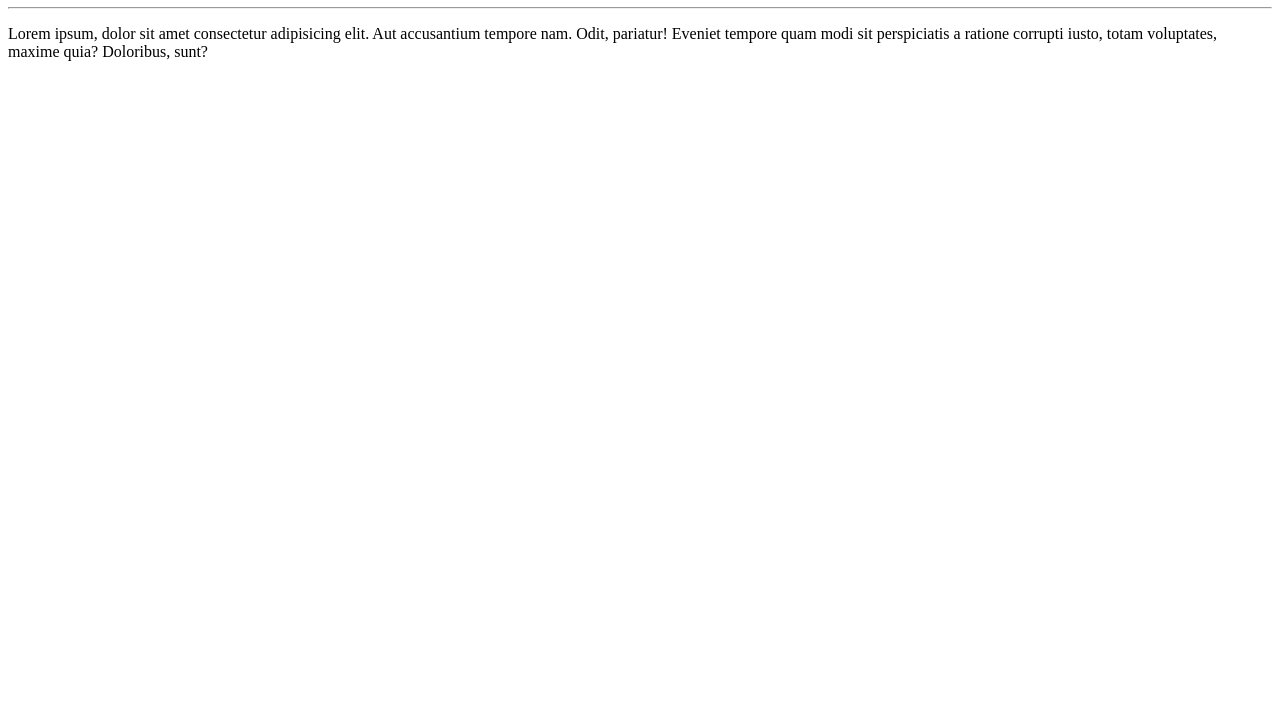
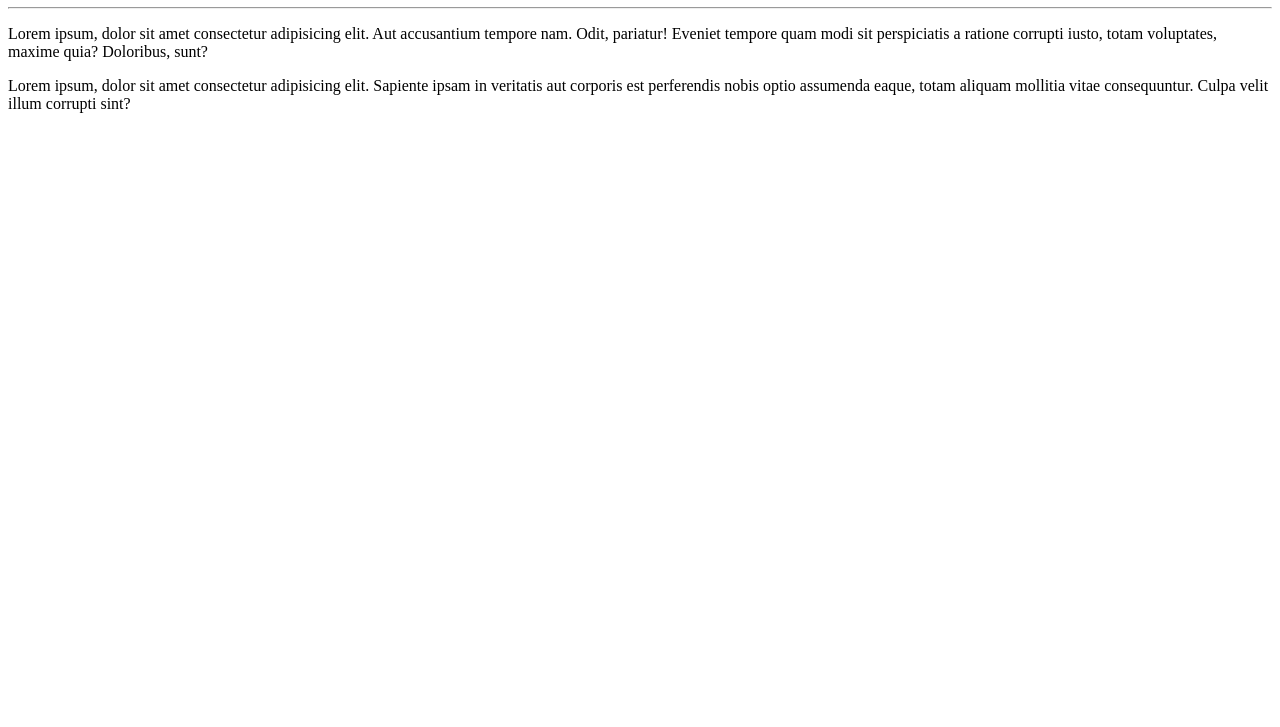
Before and after one commit to Henryvini399/Ola-Mundo, a plain HTML site: page Site-exemplo/index.html in a window 1280 px wide. Shown: the part 73-800 px from the top of the page. Drawn offline with Linux system fonts and the light colour scheme.

Commit message:
UP INDEX

```diff
--- a/Site-exemplo/index.html
+++ b/Site-exemplo/index.html
@@ -9,5 +9,7 @@
     <h1>Olá, Mundo!</h1>
     <hr>
     <p>Lorem ipsum, dolor sit amet consectetur adipisicing elit. Aut accusantium tempore nam. Odit, pariatur! Eveniet tempore quam modi sit perspiciatis a ratione corrupti iusto, totam voluptates, maxime quia? Doloribus, sunt?</p>
+
+    <p>Lorem ipsum, dolor sit amet consectetur adipisicing elit. Sapiente ipsam in veritatis aut corporis est perferendis nobis optio assumenda eaque, totam aliquam mollitia vitae consequuntur. Culpa velit illum corrupti sint?</p>
 </body>
 </html>
```
